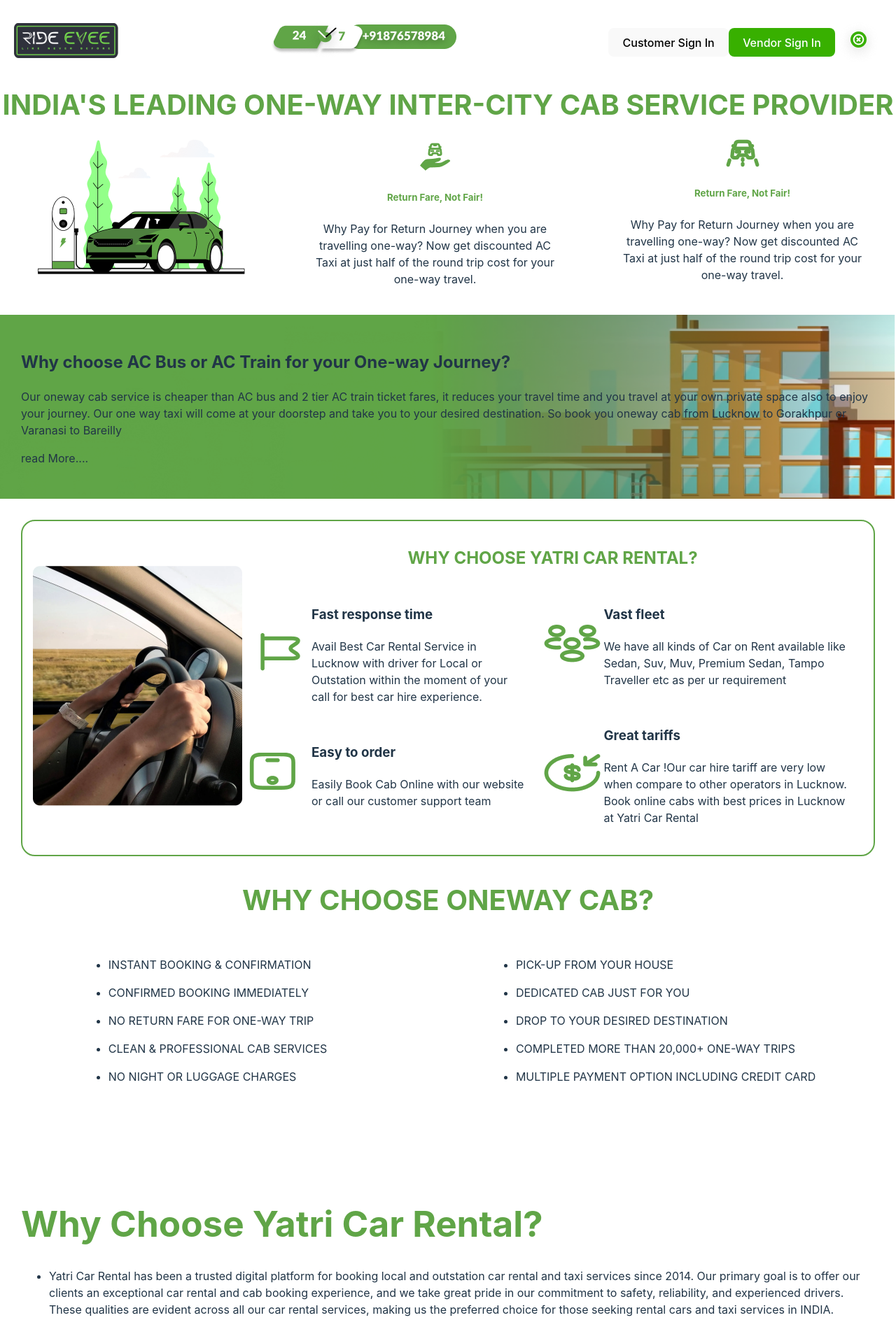
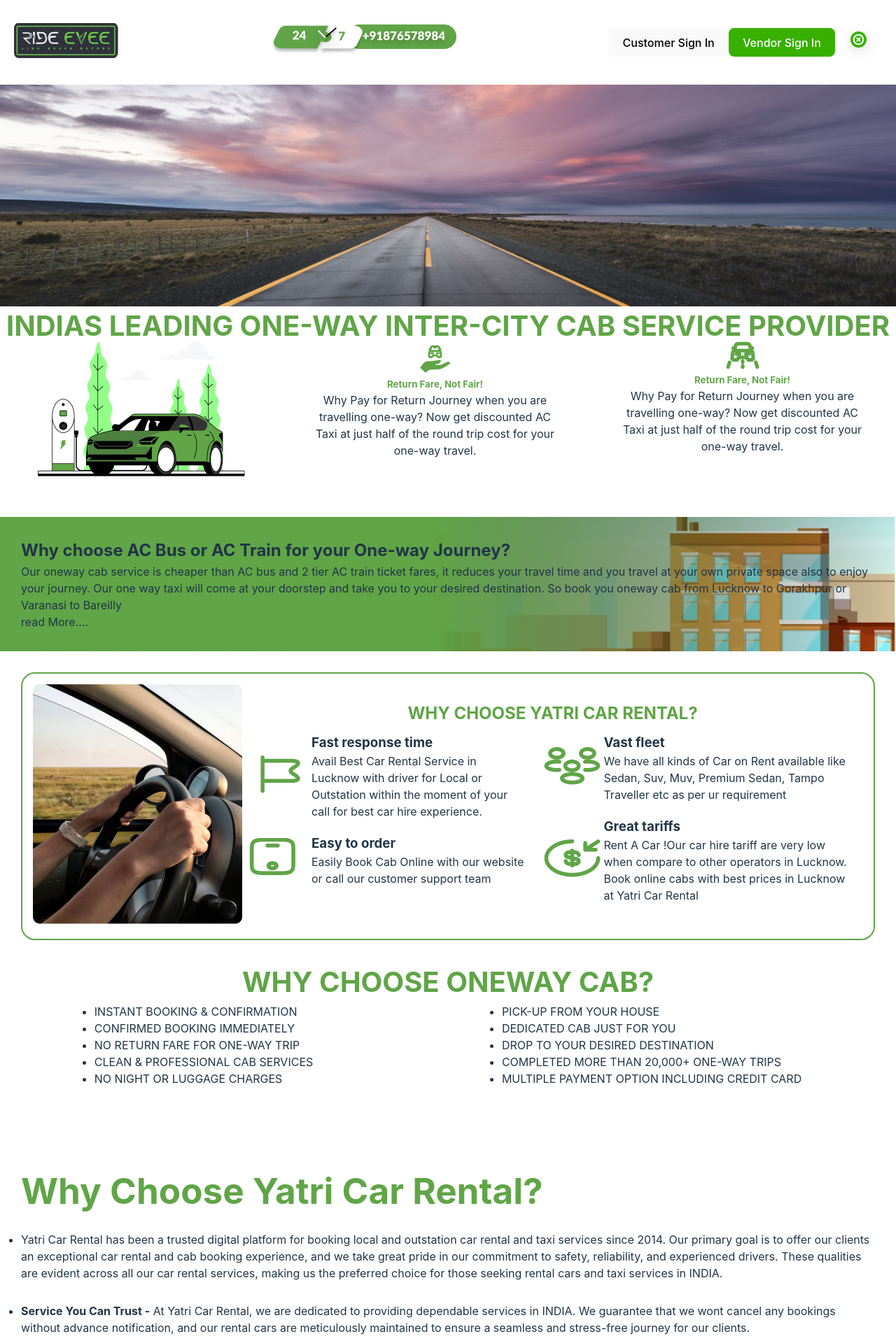
Before and after one commit to Mohammod-Ali/cab-service, a React (Vite) app: page / in a window 1280 px wide. Shown: the top 1917 px of the page at 70% size. Built offline with nearby package versions, Linux system fonts and the light colour scheme.

Commit message:
home page banner added

```diff
--- a/src/Pages/Home/Home.css
+++ b/src/Pages/Home/Home.css
@@ -1,4 +1,12 @@
+* {
+    margin: 0;
+    padding: 0;
+  }
 
+.banner-img{
+    max-width: 100%;
+    height: auto;
+}
 
 .text-clr{
     color: #60A547;
--- a/src/Pages/Home/Home.jsx
+++ b/src/Pages/Home/Home.jsx
@@ -9,13 +9,17 @@
 import mobile from "../../assets/mobile.png";
 import people from "../../assets/people.png";
 import money from "../../assets/money-recive.png";
+import banner from "../../assets/Road Trip by car image 1.png";
 
 const Home = () => {
   return (
     <>
       <div>
+        <img className="banner-img" src={banner} alt="Road Trip by car" />
+      </div>
+      <div>
         <h1 className="heading text-clr">
-          ​India's Leading One-Way Inter-City Cab Service Provider
+          ​Indias Leading One-Way Inter-City Cab Service Provider
         </h1>
         <div className="dFlex">
           <div>
@@ -67,7 +71,9 @@
           <img src={carImg} alt="carImg" />
         </div>
         <div>
-          <h2 style={{textAlign:'center'}} className="upperCase text-clr">Why choose Yatri Car Rental?</h2>
+          <h2 style={{ textAlign: "center" }} className="upperCase text-clr">
+            Why choose Yatri Car Rental?
+          </h2>
           <div className="dFlex">
             <div>
               <div className="car-card">
@@ -83,7 +89,7 @@
                   </p>
                 </div>
               </div>
-              <div  className="car-card">
+              <div className="car-card">
                 <div>
                   <img src={mobile} alt="mobile" />
                 </div>
@@ -105,7 +111,8 @@
                   <h3>Vast fleet</h3>
                   <p>
                     We have all kinds of Car on Rent available like Sedan, Suv,
-                  Muv, Premium Sedan, Tampo Traveller etc as per ur requirement
+                    Muv, Premium Sedan, Tampo Traveller etc as per ur
+                    requirement
                   </p>
                 </div>
               </div>
@@ -117,8 +124,8 @@
                   <h3>Great tariffs</h3>
                   <p>
                     Rent A Car !Our car hire tariff are very low when compare to
-                  other operators in Lucknow. Book online cabs with best prices
-                  in Lucknow at Yatri Car Rental
+                    other operators in Lucknow. Book online cabs with best
+                    prices in Lucknow at Yatri Car Rental
                   </p>
                 </div>
               </div>
@@ -185,7 +192,7 @@
           <li>
             <span className="text-bold">Service You Can Trust -</span> At Yatri
             Car Rental, we are dedicated to providing dependable services in
-            INDIA. We guarantee that we won't cancel any bookings without
+            INDIA. We guarantee that we wont cancel any bookings without
             advance notification, and our rental cars are meticulously
             maintained to ensure a seamless and stress-free journey for our
             clients.
```
Lines whose indentation alone changed are shown as unchanged.
